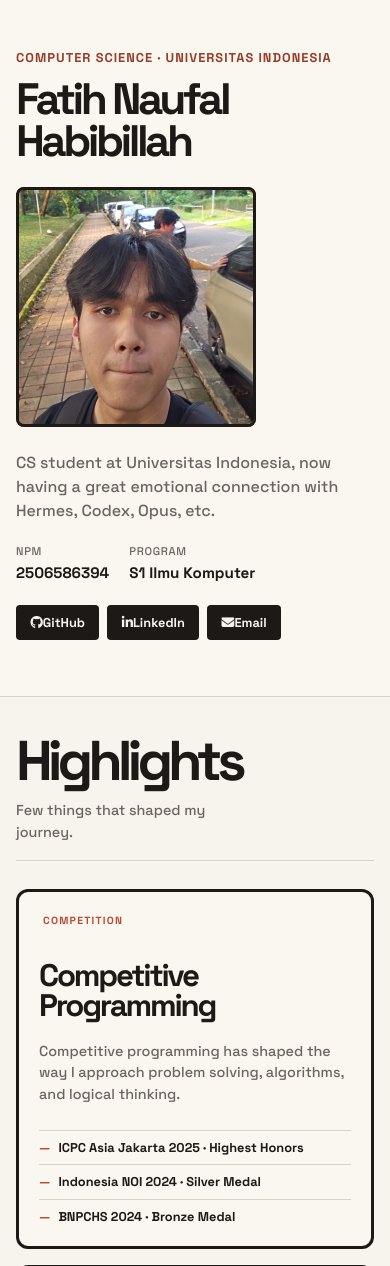
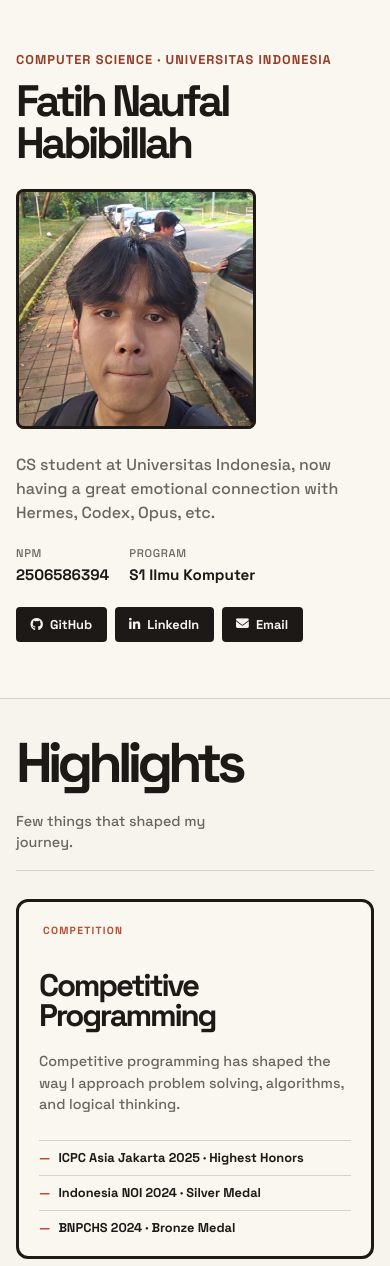
Before and after one commit to MightBeFonias/myportofolio, a Django app: page / in a window 390 px wide. Shown: the part 62-1328 px from the top of the page. Run offline with Django 5.2, Linux system fonts and the light colour scheme.

Commit message:
fixing navbar and also fixing the web structure and moving section-header p under the section header h2

```diff
--- a/static/css/style.css
+++ b/static/css/style.css
@@ -15,6 +15,7 @@
 }
 
 body {
+    padding-top: 4rem;
     color: var(--ink);
     background: var(--paper);
     font-family: "Space Grotesk", sans-serif;
@@ -26,19 +27,22 @@ section,
     border-bottom: 1px solid var(--line);
 }
 
+.site-header {
+    position: fixed;
+    z-index: 1000;
+    inset: 0 0 auto;
+    background: var(--paper);
+}
+
 .container {
     width: min(calc(100% - 3rem), 960px);
     margin-inline: auto;
 }
 
-.site-header .container,
-.section-header {
+.site-header .container {
     display: flex;
     align-items: center;
     justify-content: space-between;
-}
-
-.site-header .container {
     padding: 1rem 0;
 }
 
@@ -53,8 +57,13 @@ section,
     font-weight: 700;
 }
 
+.site-header nav,
+.social-links {
+    display: flex;
+    flex-wrap: wrap;
+}
+
 .site-header nav {
-    display: flex;
     gap: 1.25rem;
 }
 
@@ -117,6 +126,7 @@ section,
 
 .meta-list {
     display: flex;
+    flex-wrap: wrap;
     gap: 1.75rem;
     margin-bottom: 1.25rem;
 }
@@ -135,12 +145,13 @@ section,
 }
 
 .social-links {
-    display: flex;
-    flex-wrap: wrap;
     gap: 0.5rem;
 }
 
 .social-link {
+    display: inline-flex;
+    align-items: center;
+    gap: 0.45rem;
     padding: 0.5rem 0.9rem;
     border-radius: 4px;
     color: var(--cream);
@@ -155,6 +166,7 @@ section,
 
 .social-link:hover,
 .social-link:focus-visible {
+    color: var(--cream);
     background: var(--accent);
     transform: translateY(-2px);
 }
@@ -169,6 +181,7 @@ section,
     z-index: 0;
     inset: 0;
     background: var(--accent);
+    pointer-events: none;
     transition: transform 0.3s ease;
 }
 
@@ -188,7 +201,7 @@ section,
 }
 
 .hero-photo:hover .photo-block {
-    transform: translate(8px, 8px)
+    transform: translate(8px, 8px);
 }
 
 .highlights-section {
@@ -197,8 +210,6 @@ section,
 }
 
 .section-header {
-    align-items: flex-end;
-    gap: 1.5rem;
     margin-bottom: 1.75rem;
     padding-bottom: 1rem;
     border-bottom: 1px solid var(--line);
@@ -212,6 +223,7 @@ section,
 
 .section-header p {
     max-width: 210px;
+    margin-top: 1.5rem;
     color: var(--muted);
     font-size: 0.9rem;
 }
@@ -338,14 +350,6 @@ section,
     .highlights-grid {
         grid-template-columns: repeat(2, minmax(0, 1fr));
     }
-
-    .section-header {
-        display: block;
-    }
-
-    .section-header p {
-        margin-top: 1rem;
-    }
 }
 
 @media (max-width: 600px) {
@@ -362,7 +366,6 @@ section,
     }
 
     .meta-list {
-        flex-wrap: wrap;
         gap: 1.25rem;
     }
 
```
